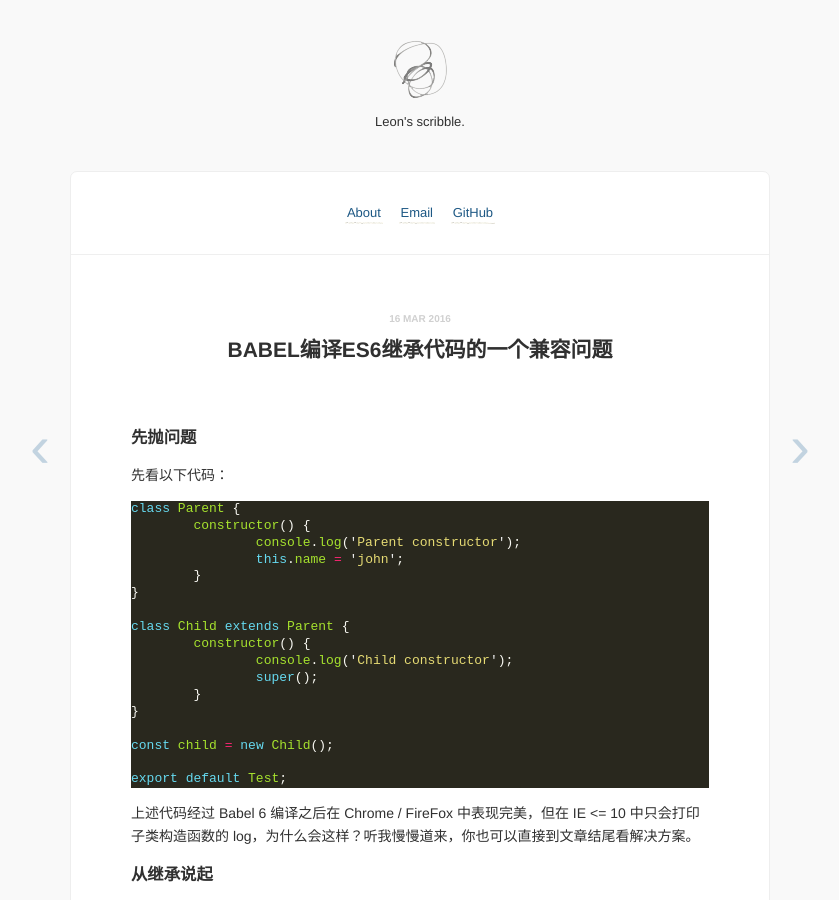
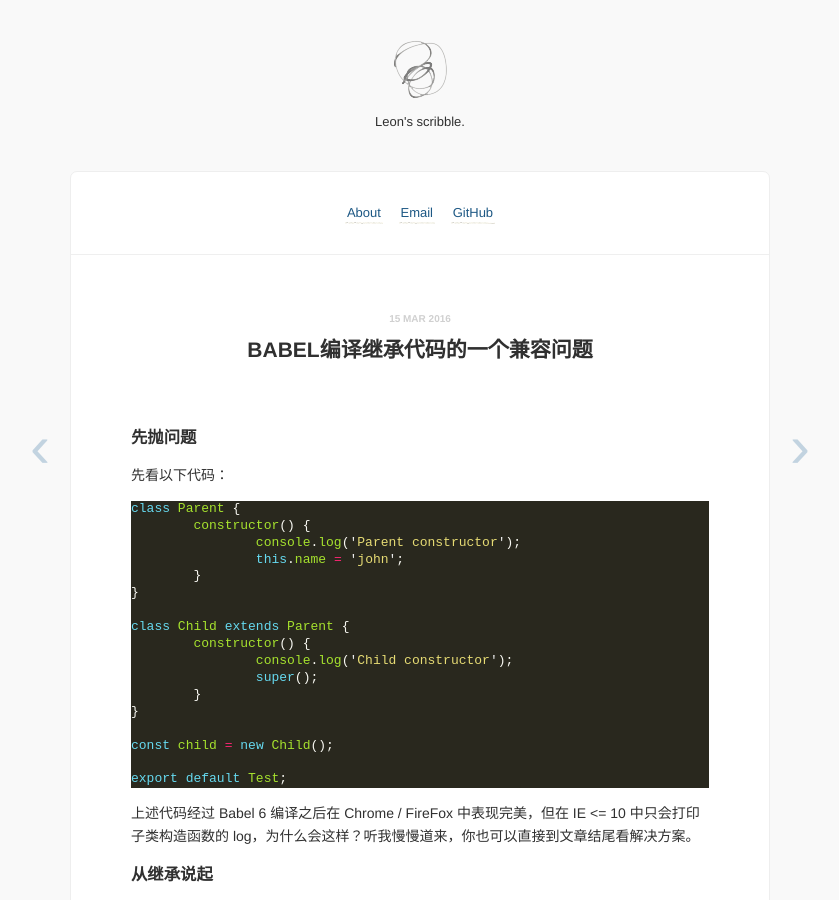
Before and after one commit to superRaytin/superraytin.github.io, a Jekyll site: the page built from _posts/skill/2016-03-15-just-for-test.md, in a window 1280 px wide and 900 px high. Shown: the whole window, without its empty margins (220-1059 px from the left). Built offline with Jekyll 4.4.1, drawn with Linux system fonts in a browser that asks for light colours; Markdown is read by kramdown in place of the engine named in the settings; comment, search, counter and statistics services are not loaded.

Commit message:
jekyll can't automaticly generate article

```diff
--- a/_posts/skill/2016-03-15-just-for-test.md
+++ b/_posts/skill/2016-03-15-just-for-test.md
@@ -1,7 +1,7 @@
 ---
 layout: post
-title : Babel编译ES6继承代码的一个兼容问题
-date: 2016-03-16 17:26
+title : Babel编译继承代码的一个兼容问题
+date: 2016-03-15 13:28
 disqus: y
 ---
 
```
